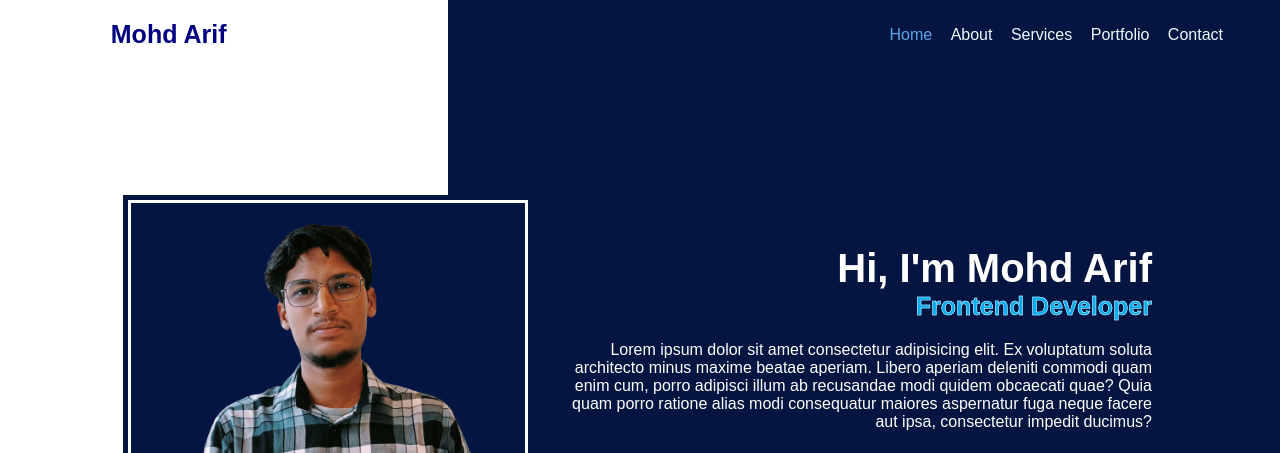
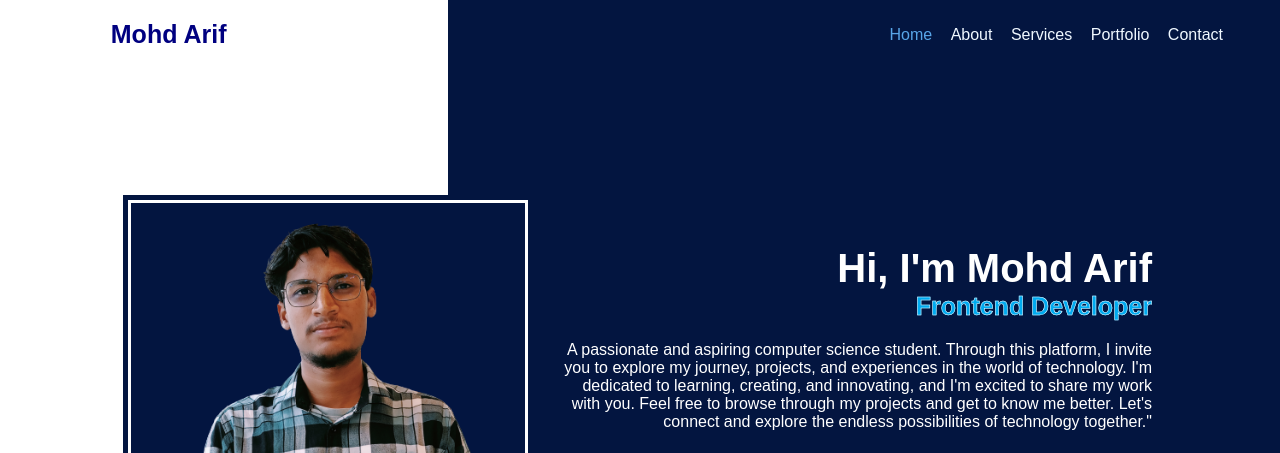
Before and after one commit to mohdarif1234/mohd-arif-portfolio-, a plain HTML site: page index.html in a window 1280 px wide. Shown: the top 453 px of the page. Drawn offline with nearby package versions, Linux system fonts and the light colour scheme; a web font is replaced by a local one.

Commit message:
Update index.html

```diff
--- a/index.html
+++ b/index.html
@@ -27,10 +27,7 @@
         <div class="home-content">
             <h1>Hi, I'm Mohd Arif</h1>
             <h3>Frontend Developer</h3>
-            <p>Lorem ipsum dolor sit amet consectetur adipisicing elit. Ex voluptatum soluta architecto minus maxime beatae aperiam. Libero aperiam deleniti commodi quam enim cum, porro adipisci illum
-                ab recusandae modi quidem obcaecati quae? Quia quam porro ratione alias modi consequatur maiores aspernatur fuga neque
-                facere aut ipsa, consectetur
-                 impedit ducimus?</p>
+            <p>A passionate and aspiring computer science student. Through this platform, I invite you to explore my journey, projects, and experiences in the world of technology. I'm dedicated to learning, creating, and innovating, and I'm excited to share my work with you. Feel free to browse through my projects and get to know me better. Let's connect and explore the endless possibilities of technology together."</p>
             <div class="home-sign">
                 <a href="https://www.instagram.com/mohdarif576112/"><i class='bx bxl-instagram'></i></a>
                 <a href="https://www.linkedin.com/in/arifmohd5761/"><i class='bx bxl-linkedin-square'></i></a>
```
